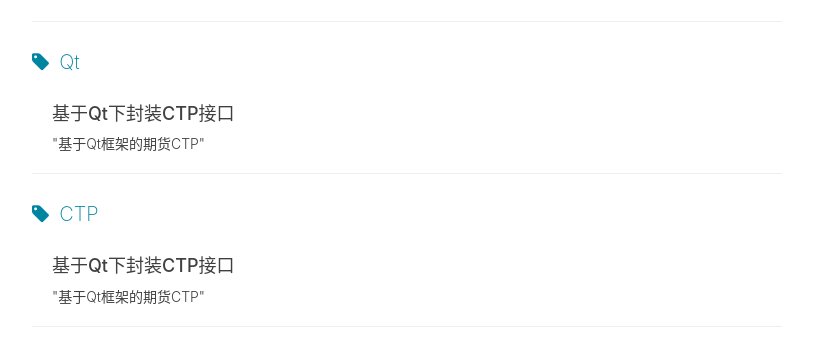
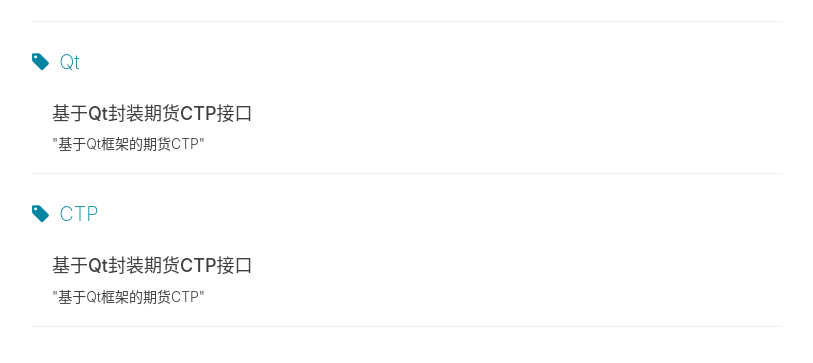
Before and after one commit to toby20130333/toby20130333.github.io, a Jekyll site: the page built from tags.html, in a window 1280 px wide and 900 px high, scrolled down 4521 px. Shown: the part 280-643 px from the top of the window, without its empty margins (233-1046 px from the left). Built offline with Jekyll 4.4.1, drawn with Linux system fonts in a browser that asks for light colours; nearby versions of some CDN libraries; comment, search, counter and statistics services are not loaded; some of the changed text lies outside the part shown.

Commit message:
add ctp knowlege

```diff
--- a/_posts/2017-03-13-Qt-CTP.markdown
+++ b/_posts/2017-03-13-Qt-CTP.markdown
@@ -1,6 +1,6 @@
 ---
 layout:     post
-title:      "基于Qt下封装CTP接口"
+title:      "基于Qt封装期货CTP接口"
 subtitle:   " \"基于Qt框架的期货CTP\""
 date:       2017-03-13
 author:     "Tobyyi"
```
